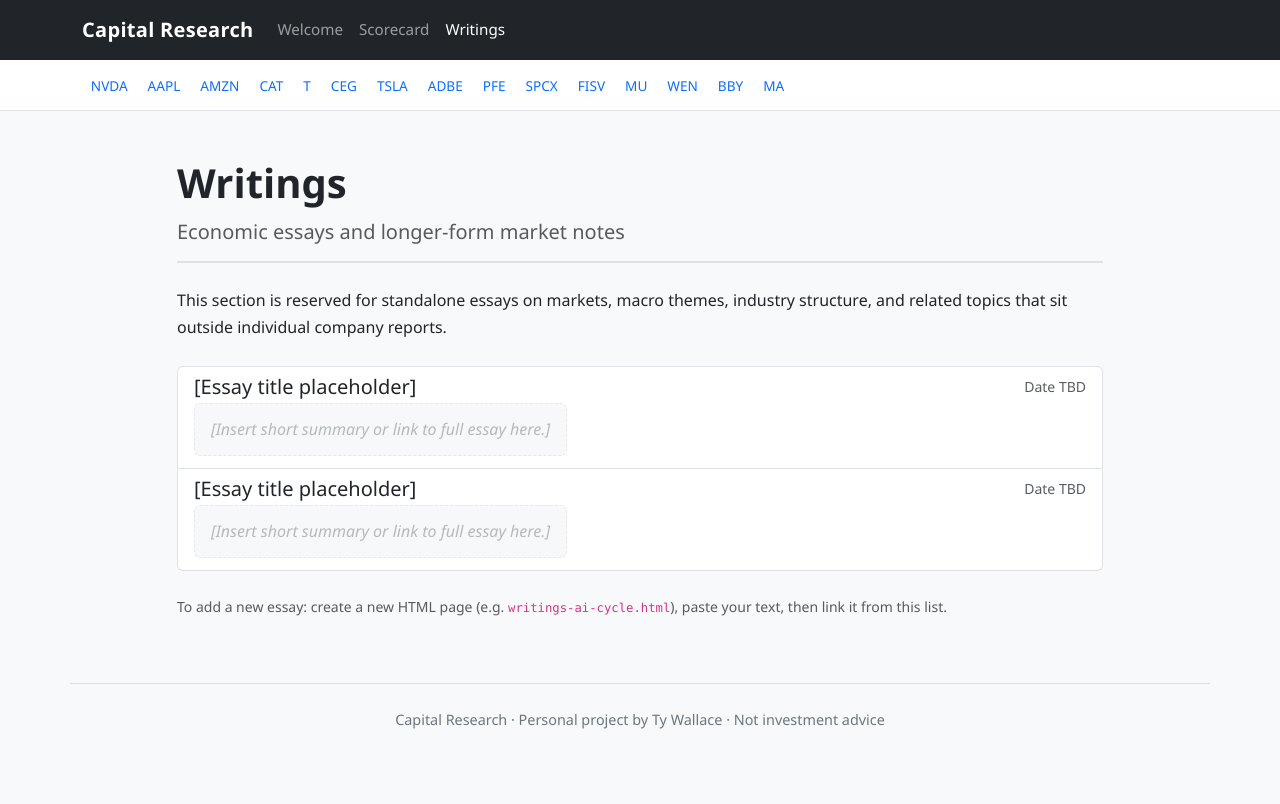
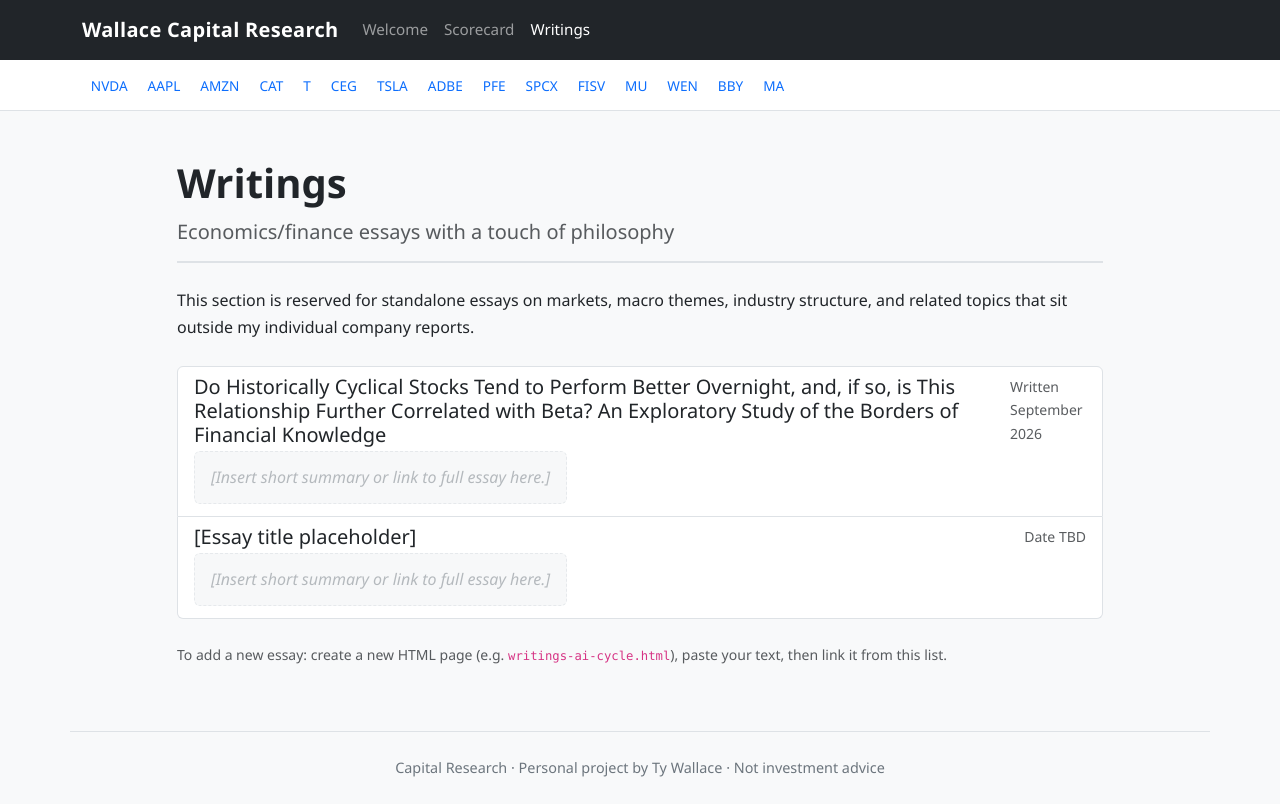
Before and after one commit to wallace-research/wallace-capital-research, a plain HTML site: page writings.html in a window 1280 px wide. Drawn offline with nearby package versions, Linux system fonts and the light colour scheme.

Commit message:
Update writings.html

```diff
--- a/writings.html
+++ b/writings.html
@@ -3,14 +3,14 @@
 <head>
   <meta charset="UTF-8">
   <meta name="viewport" content="width=device-width, initial-scale=1.0">
-  <title>Writings | Capital Research</title>
+  <title>Writings | Wallace Capital Research</title>
   <link href="https://cdn.jsdelivr.net/npm/bootstrap@5.3.3/dist/css/bootstrap.min.css" rel="stylesheet">
   <link href="styles.css" rel="stylesheet">
 </head>
 <body>
   <nav class="navbar navbar-expand-lg navbar-dark bg-dark">
     <div class="container">
-      <a class="navbar-brand" href="index.html">Capital Research</a>
+      <a class="navbar-brand" href="index.html">Wallace Capital Research</a>
       <button class="navbar-toggler" type="button" data-bs-toggle="collapse" data-bs-target="#mainNav">
         <span class="navbar-toggler-icon"></span>
       </button>
@@ -51,19 +51,20 @@
       <div class="col-lg-10 mx-auto">
         <div class="page-header">
           <h1>Writings</h1>
-          <p class="lead text-muted mb-0">Economic essays and longer-form market notes</p>
+          <p class="lead text-muted mb-0">Economics/finance essays with a touch of philosophy</p>
         </div>
 
         <p>
           This section is reserved for standalone essays on markets, macro themes, industry structure,
-          and related topics that sit outside individual company reports.
+          and related topics that sit outside my individual company reports.
         </p>
 
         <div class="list-group mt-4">
           <div class="list-group-item">
             <div class="d-flex w-100 justify-content-between">
-              <h5 class="mb-1">[Essay title placeholder]</h5>
-              <small class="text-muted">Date TBD</small>
+              <h5 class="mb-1">Do Historically Cyclical Stocks Tend to Perform Better Overnight, and, if so, is This Relationship Further Correlated
+              with Beta? An Exploratory Study of the Borders of Financial Knowledge</h5>
+              <small class="text-muted">Written September 2026</small>
             </div>
             <p class="mb-1 placeholder">[Insert short summary or link to full essay here.]</p>
           </div>
```
